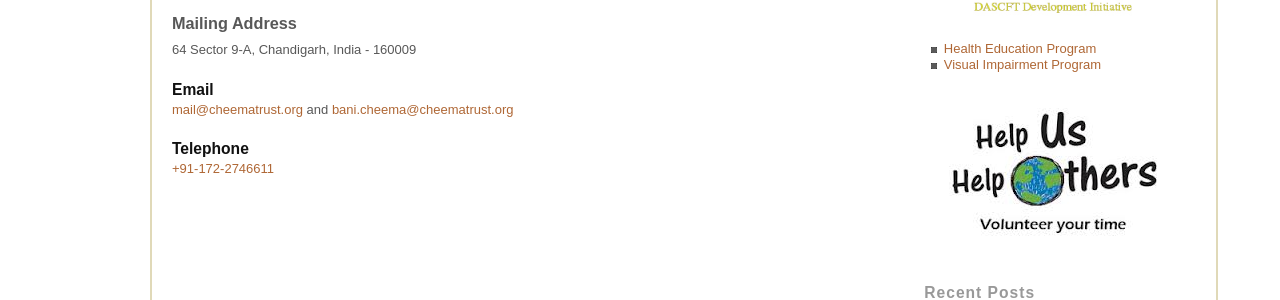
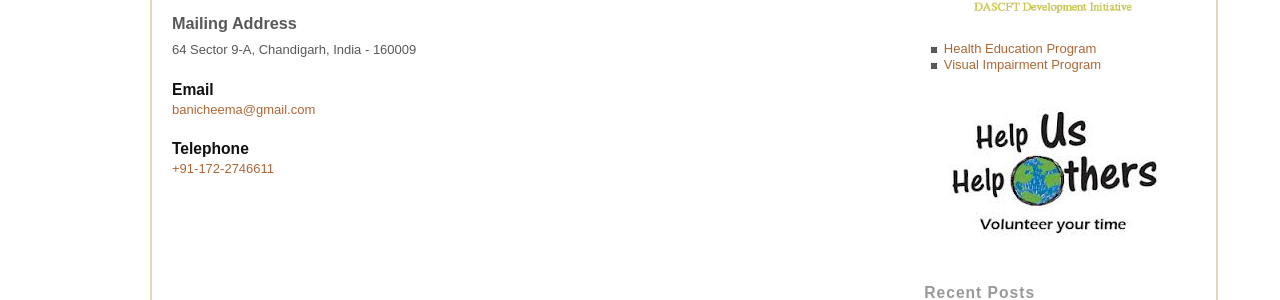
Before and after one commit to banicheema/banicheema.github.io, a Jekyll site: the page built from contact.md, in a window 1280 px wide. Shown: the part 327-627 px from the top of the page. Built offline with Jekyll 4.4.1, drawn with Linux system fonts in a browser that asks for light colours; a script that is not in the unit is left out; comment, search, counter and statistics services are not loaded.

Commit message:
Update contact.md

```diff
--- a/contact.md
+++ b/contact.md
@@ -15,8 +15,7 @@ Chandigarh, India - 160009
 
 ##### Email
 
-[mail@cheematrust.org](mailto:mail@cheematrust.org) and
-[bani.cheema@cheematrust.org](mailto:bani.cheema@cheematrust.org)
+[banicheema@gmail.com](mailto:banicheema@gmail.com)
 
 ##### Telephone
 
```
